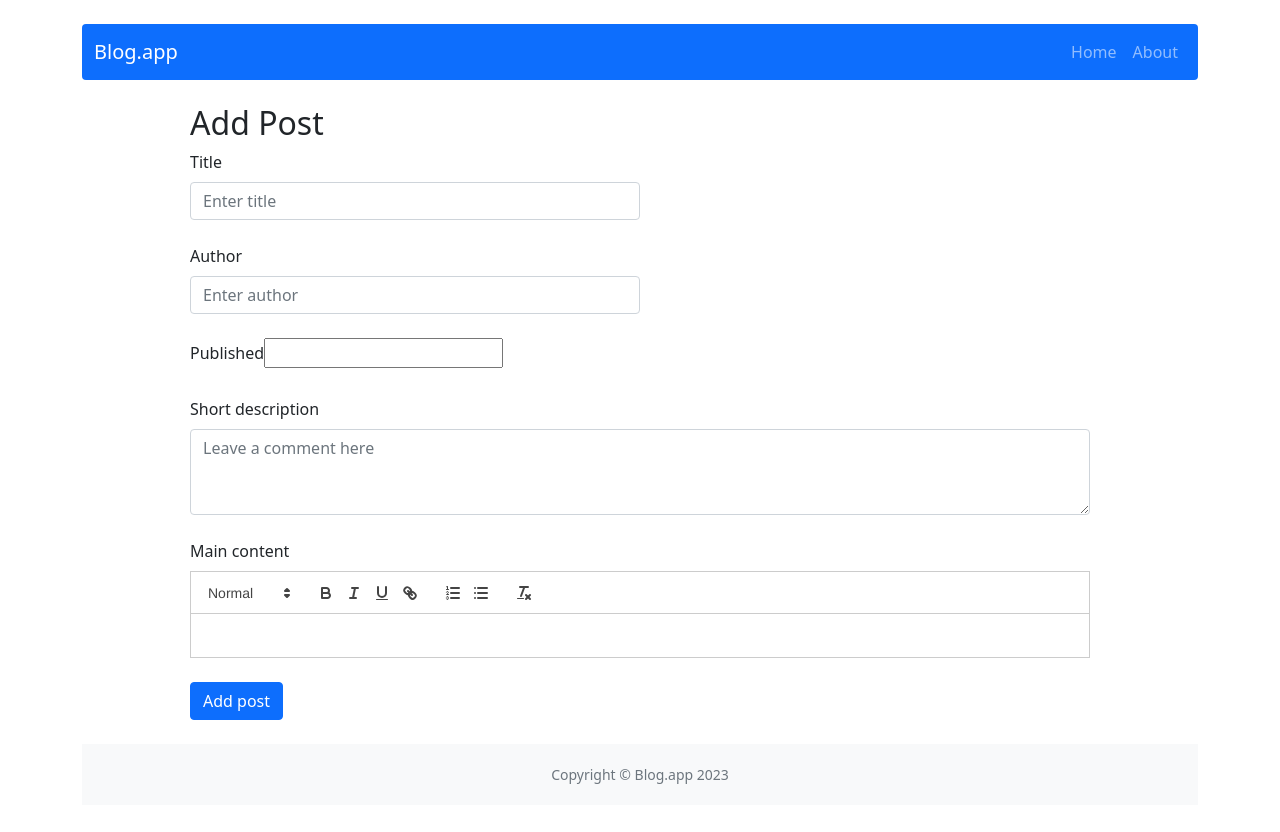
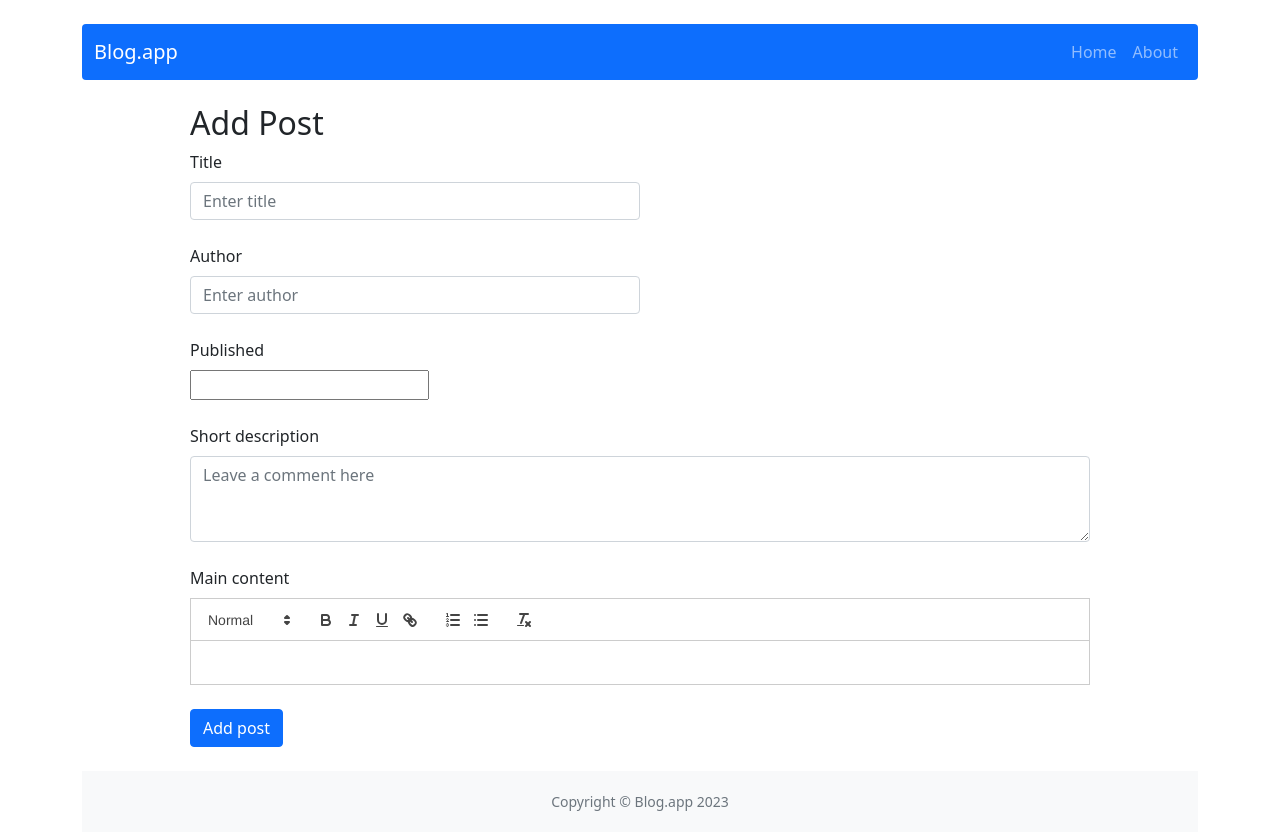
Before and after one commit to anntan2913/react-blog-app, a React (Create React App) app: page /post/add in a window 1280 px wide. Before the commit the page ends 805 px from the top, so only its background shows below. Built offline with nearby package versions, Linux system fonts and the light colour scheme.

Commit message:
change date format in initialState file

```diff
--- a/src/components/features/PostForm.js
+++ b/src/components/features/PostForm.js
@@ -31,9 +31,12 @@ const PostForm = ({ action, actionText, ...props }) => {
                     <Form.Label>Author</Form.Label>
                     <Form.Control type="text" placeholder="Enter author" value={author} onChange={e => setAuthor(e.target.value)}  />
                 </Form.Group>
-                <Form.Group className="mb-4">
+                <Form.Group className="mb-4" style={{ display: 'block' }}>
+
                     <Form.Label>Published</Form.Label>
-                    <DatePicker selected={publishedDate} onChange={date => setPublishedDate(date)}  />
+                    <div style={{ display: 'block' }}>
+                        <DatePicker  selected={publishedDate} onChange={date => setPublishedDate(date)}  />
+                    </div>
                 </Form.Group>
             </div>
             <div style={{ width: '100%' }}>
--- a/src/redux/initialState.js
+++ b/src/redux/initialState.js
@@ -16,7 +16,7 @@ const initialState = {
             title: 'Mount St. Helens',
             shortDescription: 'Short description of the article...',
             content: 'Main content of the article',
-            publishedDate: new Date('27-06-2023'),
+            publishedDate: new Date('06-27-2023'),
             author: 'Jane Doe'
         },
 
@@ -25,14 +25,15 @@ const initialState = {
             title: 'Yellowstone Caldera',
             shortDescription: 'Short description of the article...',
             content: 'Main content of the article',
-            publishedDate: new Date('06-07-2023'),
+            publishedDate: new Date('07-06-2023'),
+            author: 'Amanda Hughes'
         },
         {
             id: '4',
             title: 'Mount Vesuvius',
             shortDescription: 'Short description of the article...',
             content: 'Main content of the article',
-            publishedDate: new Date('16-07-2023'),
+            publishedDate: new Date('07-16-2023'),
             author: 'Plinius Pompei'
         }
      ],
```
